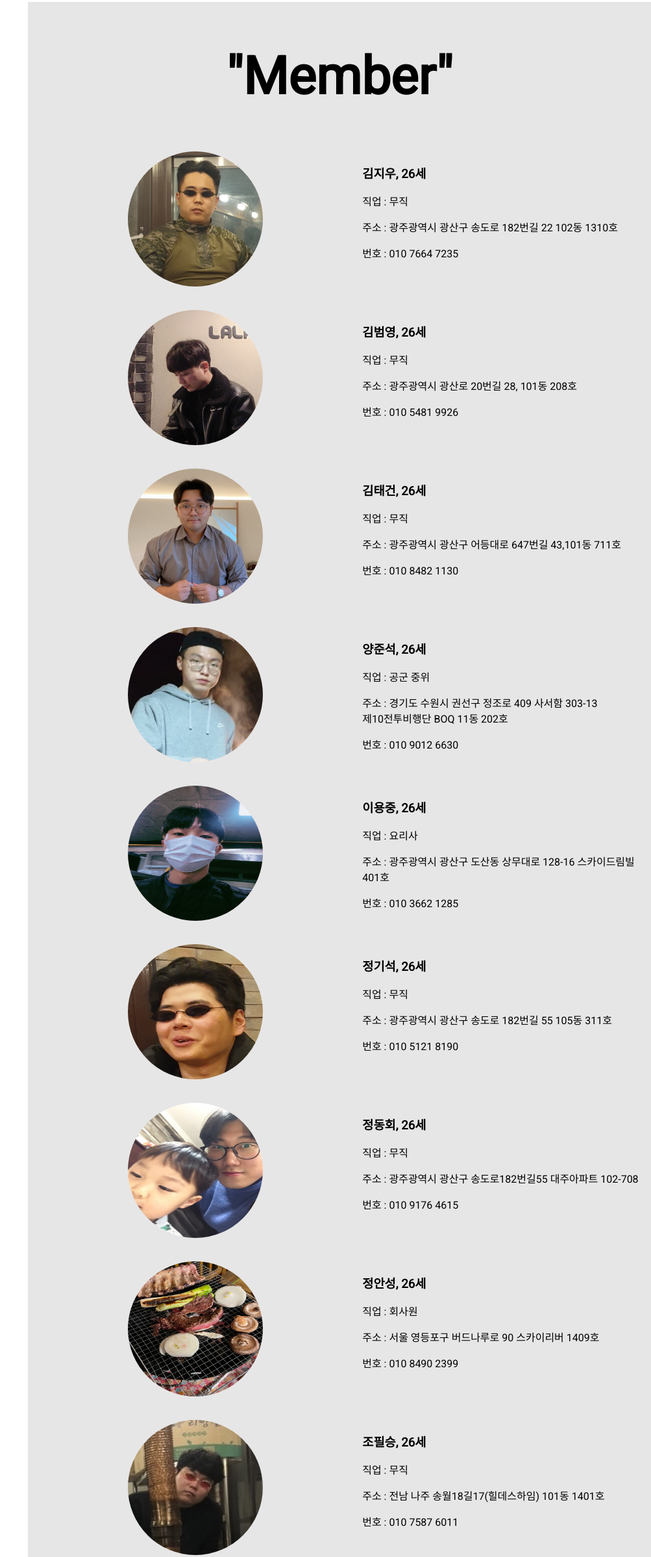
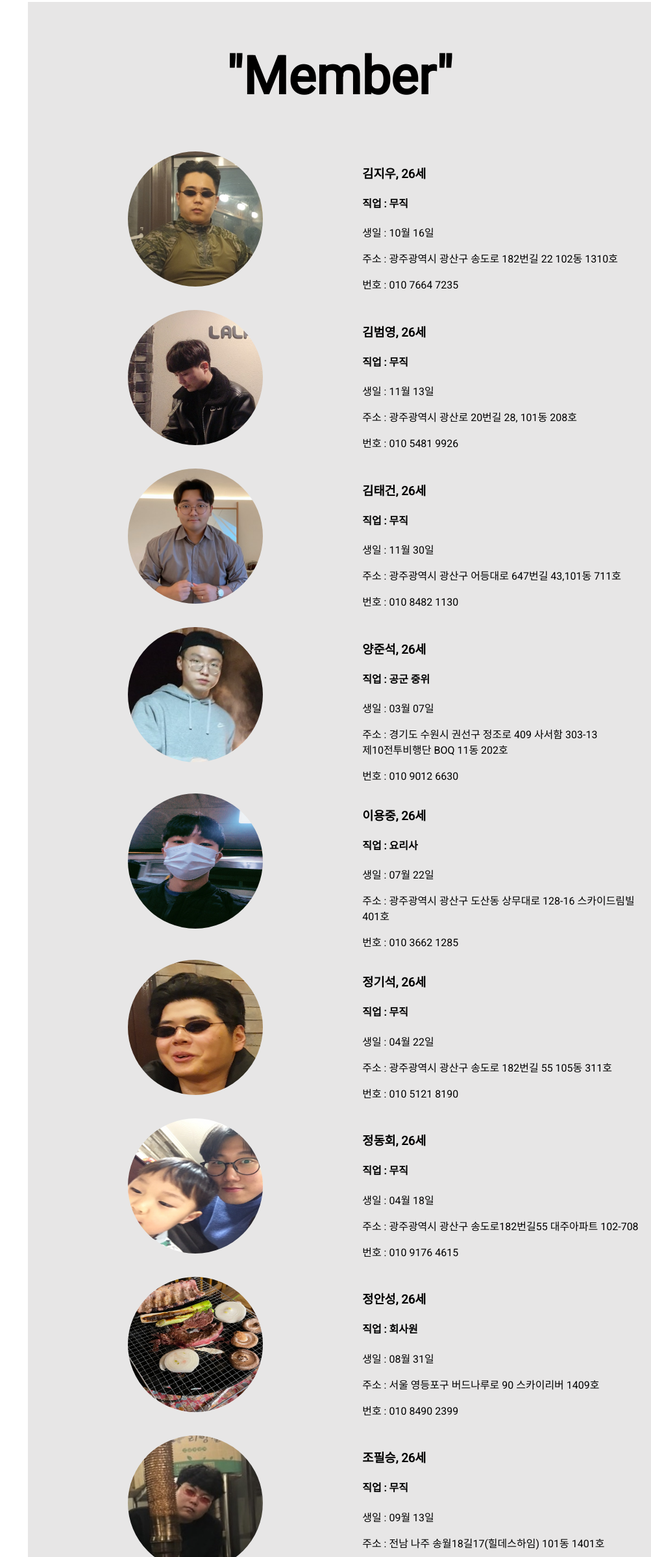
Before and after one commit to IDORY-Git/dosan, a plain HTML site: page index.html in a window 1280 px wide. Shown: the part 1666-4062 px from the top of the page at 65% size, without its empty margins (277-1280 px from the left). Drawn offline with nearby package versions, Linux system fonts and the light colour scheme.

Commit message:
Add files via upload

```diff
--- a/index.html
+++ b/index.html
@@ -85,7 +85,8 @@
                 </div>
                 <div class="Member_text">
                   <h3>김지우, 26세</h3>
-                  <p>직업 : 무직</p>
+                  <h4>직업 : 무직</h4>
+                  <p>생일 : 10월 16일</p>
                   <p>주소 : 광주광역시 광산구 송도로 182번길 22 102동 1310호</p>
                   <p>번호 : 010 7664 7235</p>
                 </div>
@@ -102,7 +103,8 @@
                 </div>
                 <div class="Member_text">
                   <h3>김범영, 26세</h3>
-                  <p>직업 : 무직</p>
+                  <h4>직업 : 무직</h4>
+                  <p>생일 : 11월 13일</p>
                   <p>주소 : 광주광역시 광산로 20번길 28, 101동 208호</p>
                   <p>번호 : 010 5481 9926</p>
                 </div>
@@ -118,7 +120,9 @@
                 </div>
                 <div class="Member_text">
                   <h3>김태건, 26세</h3>
-                  <p>직업 : 무직</p>
+                  <h4>직업 : 무직</h4>
+                  <p>생일 : 11월 30일</p>
+                  <p></p>
                   <p>
                     주소 : 광주광역시 광산구 어등대로 647번길 43,101동 711호
                   </p>
@@ -137,7 +141,8 @@
                   </div>
                   <div class="Member_text">
                     <h3>양준석, 26세</h3>
-                    <p>직업 : 공군 중위</p>
+                    <h4>직업 : 공군 중위</h4>
+                    <p>생일 : 03월 07일</p>
                     <p>
                       주소 : 경기도 수원시 권선구 정조로 409 사서함 303-13
                       제10전투비행단 BOQ 11동 202호
@@ -158,7 +163,8 @@
                   </div>
                   <div class="Member_text">
                     <h3>이용중, 26세</h3>
-                    <p>직업 : 요리사</p>
+                    <h4>직업 : 요리사</h4>
+                    <p>생일 : 07월 22일</p>
                     <p>
                       주소 : 광주광역시 광산구 도산동 상무대로 128-16
                       스카이드림빌 401호
@@ -179,7 +185,8 @@
                   </div>
                   <div class="Member_text">
                     <h3>정기석, 26세</h3>
-                    <p>직업 : 무직</p>
+                    <h4>직업 : 무직</h4>
+                    <p>생일 : 04월 22일</p>
                     <p>
                       주소 : 광주광역시 광산구 송도로 182번길 55 105동 311호
                     </p>
@@ -199,7 +206,8 @@
                   </div>
                   <div class="Member_text">
                     <h3>정동회, 26세</h3>
-                    <p>직업 : 무직</p>
+                    <h4>직업 : 무직</h4>
+                    <p>생일 : 04월 18일</p>
                     <p>
                       주소 : 광주광역시 광산구 송도로182번길55 대주아파트
                       102-708
@@ -218,7 +226,8 @@
                   </div>
                   <div class="Member_text">
                     <h3>정안성, 26세</h3>
-                    <p>직업 : 회사원</p>
+                    <h4>직업 : 회사원</h4>
+                    <p>생일 : 08월 31일</p>
                     <p>주소 : 서울 영등포구 버드나루로 90 스카이리버 1409호</p>
                     <p>번호 : 010 8490 2399</p>
                   </div>
@@ -236,7 +245,8 @@
                   </div>
                   <div class="Member_text">
                     <h3>조필승, 26세</h3>
-                    <p>직업 : 무직</p>
+                    <h4>직업 : 무직</h4>
+                    <p>생일 : 09월 13일</p>
                     <p>주소 : 전남 나주 송월18길17(힐데스하임) 101동 1401호</p>
                     <p>번호 : 010 7587 6011</p>
                   </div>
@@ -254,7 +264,8 @@
                   </div>
                   <div class="Member_text">
                     <h3>최준영, 26세</h3>
-                    <p>직업 : 무직</p>
+                    <h4>직업 : 무직</h4>
+                    <p>생일 : 00월 00일</p>
                     <p>주소 : 광주광역시 선운중앙로 45 103동 904호</p>
                     <p>번호 : 010 5126 5522</p>
                   </div>
```
